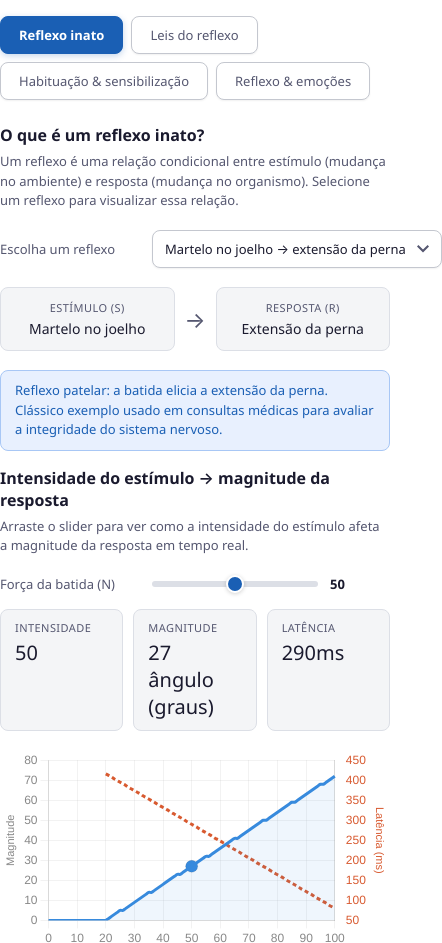
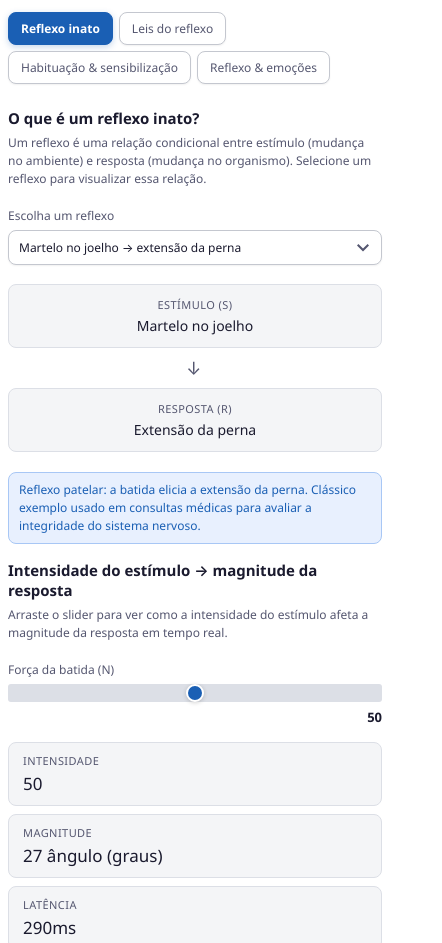
Before and after one commit to obrunodelgado/analise_comportamental, a plain HTML site: page reflexo_inato.html in a window 390 px wide. Shown: the top 943 px of the page, 442 px wide, since content can reach past the window. Drawn offline with nearby package versions, Linux system fonts and the light colour scheme.

Commit message:
suporte para dispositivos móveis

```diff
--- a/reflexo_inato.html
+++ b/reflexo_inato.html
@@ -1,4 +1,11 @@
-
+<!DOCTYPE html>
+<html lang="pt-BR">
+<head>
+<meta charset="UTF-8">
+<meta name="viewport" content="width=device-width, initial-scale=1.0">
+<title>Reflexo Inato</title>
+</head>
+<body>
 <style>
     :root {
       --font-sans: 'Segoe UI', -apple-system, BlinkMacSystemFont, 'Helvetica Neue', Arial, sans-serif;
@@ -17,7 +24,7 @@
     }
     * { box-sizing: border-box; margin: 0; padding: 0; }
     body { font-family: var(--font-sans); color: var(--color-text-primary); background: var(--color-background-primary); }
-    .container { padding: 1rem 0; }
+    .container { padding: 1rem; max-width: 960px; margin: 0 auto; }
 
     .nav { display: flex; flex-wrap: wrap; gap: 8px; margin-bottom: 1.5rem; }
     .nav-btn {
@@ -138,6 +145,51 @@
     .info-box { background: var(--color-background-info); border: 1px solid var(--color-border-info); border-radius: var(--border-radius-md); padding: 10px 14px; font-size: 13px; color: var(--color-text-info); margin-bottom: 1rem; line-height: 1.5; }
     .hab-legend { display: flex; gap: 8px; margin-bottom: .5rem; flex-wrap: wrap; }
     .hab-tag { font-size: 12px; padding: 3px 10px; border-radius: var(--border-radius-md); font-weight: 500; }
+
+    @media (max-width: 600px) {
+      .container { padding: 0.75rem 0.5rem; }
+
+      .nav { gap: 6px; }
+      .nav-btn { padding: 7px 12px; font-size: 12px; }
+
+      .section-title { font-size: 15px; }
+      .section-sub { font-size: 12px; }
+
+      .ctrl-row {
+        flex-direction: column;
+        align-items: stretch;
+        gap: 6px;
+      }
+      .ctrl-row label { min-width: unset; font-size: 12px; }
+      .ctrl-row .val { min-width: unset; text-align: right; }
+
+      .metrics { grid-template-columns: 1fr; gap: 8px; }
+
+      .metric-value { font-size: 17px; }
+
+      .reflex-grid {
+        grid-template-columns: 1fr;
+        gap: 6px;
+      }
+      .arrow-box {
+        transform: rotate(90deg);
+        font-size: 18px;
+        padding: 2px 0;
+      }
+
+      .info-box { font-size: 12px; padding: 8px 10px; }
+
+      .chart-wrap { height: 200px !important; }
+
+      .legend-row { font-size: 11px; gap: 8px; }
+
+      select, .ctrl-row select { font-size: 12px; padding: 8px 28px 8px 10px; }
+    }
+
+    @media (min-width: 601px) and (max-width: 900px) {
+      .metrics { grid-template-columns: repeat(2, 1fr); }
+      .ctrl-row label { min-width: 120px; }
+    }
     </style>
 
     <div class="container">
@@ -526,3 +578,5 @@
       updateReflex();
     });
     </script>
+</body>
+</html>
```
